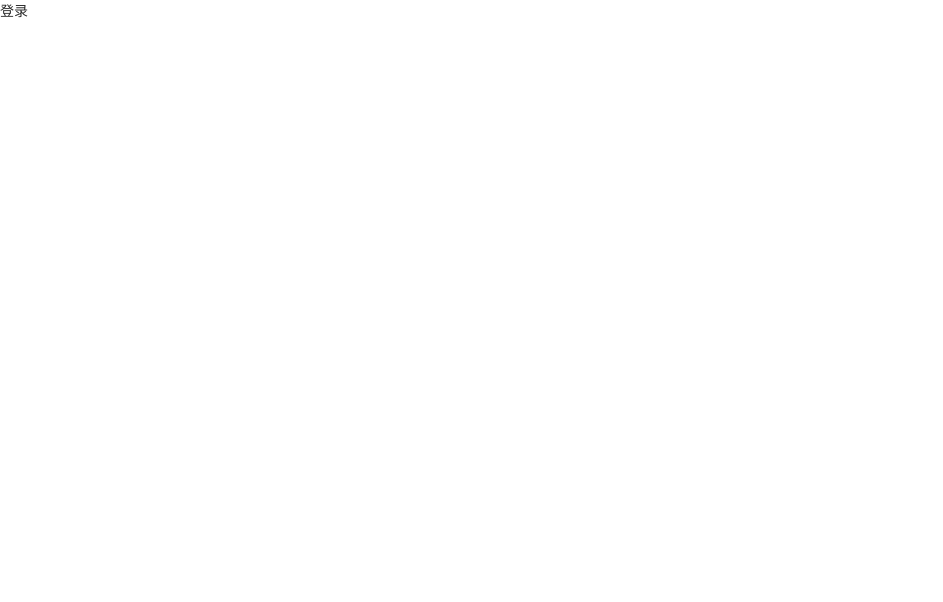
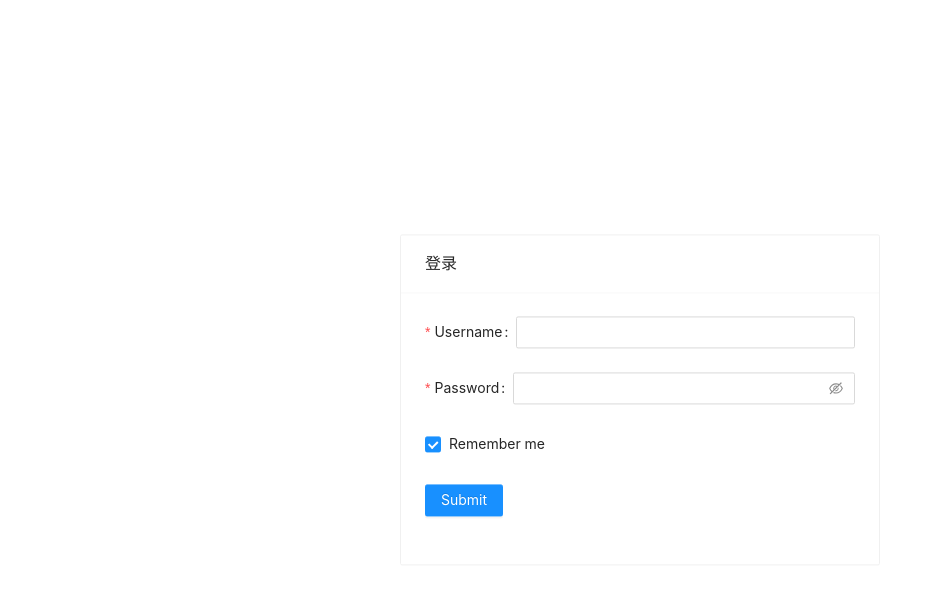
Before and after one commit to kscbxxLiuXP/CarNetWeb, a React app: page /#/login in a window 1280 px wide. Shown: the top 602 px of the page, without its empty margins (0-943 px from the left). Built offline with nearby package versions, Linux system fonts and the light colour scheme.

Commit message:
updateRequest

```diff
--- a/config/webpack.config.js
+++ b/config/webpack.config.js
@@ -18,7 +18,6 @@ const WorkboxWebpackPlugin = require('workbox-webpack-plugin');
 const WatchMissingNodeModulesPlugin = require('react-dev-utils/WatchMissingNodeModulesPlugin');
 const ModuleScopePlugin = require('react-dev-utils/ModuleScopePlugin');
 const getCSSModuleLocalIdent = require('react-dev-utils/getCSSModuleLocalIdent');
-const ESLintPlugin = require('eslint-webpack-plugin');
 const paths = require('./paths');
 const modules = require('./modules');
 const getClientEnvironment = require('./env');
@@ -709,25 +708,6 @@ module.exports = function (webpackEnv) {
           // The formatter is invoked directly in WebpackDevServerUtils during development
           formatter: isEnvProduction ? typescriptFormatter : undefined,
         }),
-      new ESLintPlugin({
-        // Plugin options
-        extensions: ['js', 'mjs', 'jsx', 'ts', 'tsx'],
-        formatter: require.resolve('react-dev-utils/eslintFormatter'),
-        eslintPath: require.resolve('eslint'),
-        context: paths.appSrc,
-        cache: true,
-        // ESLint class options
-        cwd: paths.appPath,
-        resolvePluginsRelativeTo: __dirname,
-        baseConfig: {
-          extends: [require.resolve('eslint-config-react-app/base')],
-          rules: {
-            ...(!hasJsxRuntime && {
-              'react/react-in-jsx-scope': 'error',
-            }),
-          },
-        },
-      }),
     ].filter(Boolean),
     // Some libraries import Node modules but don't use them in the browser.
     // Tell webpack to provide empty mocks for them so importing them works.
--- a/src/App.js
+++ b/src/App.js
@@ -1,18 +1,20 @@
 import './App.css';
 import React from "react";
 import 'antd/dist/antd.css'
-import {Switch, Route, Redirect} from "react-router-dom"
-import {homeRoutes} from "./routes";
+import { Switch, Route, Redirect } from "react-router-dom"
+import { homeRoutes } from "./routes";
 import MainContainer from "./components/MainContainer";
-
+import {isLogin}from './utils/auth'
 function App() {
 
-    return (
+    return isLogin()?    (
 
         //MainContainer是网页的顶层框架，包括顶部导航栏，侧边栏，正文内容。
         //在这里主要处理从上一层传过来的/home路径下的路由
         //比如说，/home/dashboard在路由文件中匹配的组件是Dashboard
         //网页的主框架不会变动，
+
+
         <MainContainer className="App">
             <Switch>
                 {/*从路由配置中匹配页面*/}
@@ -23,14 +25,15 @@ function App() {
                             {...route}
                             //显示在正文内容中的组件
                             render={routeProps => {
-                                return <route.component {...routeProps}/>
-                            }}/>
+                                return <route.component {...routeProps} />
+                            }} />
                     );
                 })}
-                <Redirect to="/404"/>
+                <Redirect to="/home/dashboard" form="/home" />
+                <Redirect to="/404" />
             </Switch>
         </MainContainer>
-    );
+    ):(<Redirect to="/login"/>);
 }
 
 export default App;
--- a/src/components/MainContainer/index.js
+++ b/src/components/MainContainer/index.js
@@ -1,24 +1,39 @@
+import { Dropdown, Layout, Menu } from 'antd';
 import React from "react";
-import {Layout, Menu, Breadcrumb} from 'antd';
-import {homeRoutes} from "../../routes";
-
-
-const {Header, Content, Sider} = Layout;
+import { withRouter } from "react-router-dom";
+import { homeRoutes } from "../../routes";
+import './mainContainer.css'
+const { Header, Content, Sider } = Layout;
 const routes = homeRoutes.filter(route => route.show);
 
 class MainContainer extends React.Component {
+
+    popMenu = (
+        <Menu>
+            <Menu.Item key="notice">通知中心        </Menu.Item>
+            <Menu.Item key="setting">设置</Menu.Item>
+            <Menu.Item key="logOut">退出</Menu.Item>
+        </Menu>
+    );
+
     render() {
         return (
             <Layout>
                 <Header className="header"
-                        style={{
-                            backgroundColor: "#4f9ec7",
-                            fontSize: 20,
-                            color: "#fff",
-                        }}>
+                    style={{
+                        backgroundColor: "#4f9ec7",
+                        fontSize: 20,
+                        color: "#fff",
+                    }}>
                     <div className="logo">
                         基于Golang的工业车联网系统
                     </div>
+                    <Dropdown overlay={this.popMenu}>
+                        <div >
+                            <span>超级管理员</span>
+
+                        </div>
+                    </Dropdown>
                 </Header>
                 <Layout>
                     <Sider width={200} className="site-layout-background">
@@ -26,27 +41,28 @@ class MainContainer extends React.Component {
                             mode="inline"
                             defaultSelectedKeys={['1']}
                             defaultOpenKeys={['sub1']}
-                            style={{height: '100%', borderRight: 0}}
+                            style={{ height: '100%', borderRight: 0 }}
                         >
                             {routes.map(route => {
-                                return (<Menu.Item key={route.path}>
+                                return (<Menu.Item key={route.path} onClick={p => this.props.history.push(p.key)}>
                                     {route.title}
                                 </Menu.Item>);
                             })}
                         </Menu>
                     </Sider>
-                    <Layout style={{padding: '0 24px 24px'}}>
-                        <Breadcrumb style={{margin: '16px 0'}}>
+                    <Layout style={{ padding: '16px' }}>
+                        {/* <Breadcrumb style={{ margin: '16px 0' }}>
                             <Breadcrumb.Item>Home</Breadcrumb.Item>
                             <Breadcrumb.Item>List</Breadcrumb.Item>
                             <Breadcrumb.Item>App</Breadcrumb.Item>
-                        </Breadcrumb>
+                        </Breadcrumb> */}
                         <Content
                             className="site-layout-background"
                             style={{
                                 padding: 24,
                                 margin: 0,
                                 minHeight: 280,
+                                background: "#fff"
                             }}
                         >
                             {this.props.children}
@@ -58,4 +74,4 @@ class MainContainer extends React.Component {
     }
 }
 
-export default MainContainer
+export default withRouter(MainContainer);
--- /dev/null
+++ b/src/components/MainContainer/mainContainer.css
@@ -0,0 +1,4 @@
+.header{
+    display: flex;
+    justify-content: space-between;
+}
--- a/src/index.js
+++ b/src/index.js
@@ -22,6 +22,7 @@ ReactDOM.render(
                 })}
 
                 {/*如果找不到上面的路由，则重定向到404页面*/}
+                <Redirect to="/home" from="/" />
                 <Redirect to="/404"/>
 
             </Switch>
--- a/src/pages/Car/index.js
+++ b/src/pages/Car/index.js
@@ -4,7 +4,7 @@ class Car extends React.Component {
     render() {
         return (
             <div>
-                车辆
+                车辆12
             </div>
         );
     }
--- a/src/pages/Login/index.js
+++ b/src/pages/Login/index.js
@@ -1,12 +1,54 @@
-import  React from "react";
+import React from "react";
 
-class Login extends React.Component{
+import { Form, Input, Button, Checkbox, Card } from 'antd';
+import "./login.css"
+
+const onFinish = values => {
+    console.log('Success:', values);
+};
+
+const onFinishFailed = errorInfo => {
+    console.log('Failed:', errorInfo);
+};
+
+class Login extends React.Component {
     render() {
         return (
-            <div>
+            <Card title="登录" className="login-form">
+                <Form
 
-                登录
-            </div>
+                    name="basic"
+                    initialValues={{ remember: true }}
+                    onFinish={onFinish}
+                    onFinishFailed={onFinishFailed}
+                >
+                    <Form.Item
+                        label="Username"
+                        name="username"
+                        rules={[{ required: true, message: 'Please input your username!' }]}
+                    >
+                        <Input />
+                    </Form.Item>
+
+                    <Form.Item
+                        label="Password"
+                        name="password"
+                        rules={[{ required: true, message: 'Please input your password!' }]}
+                    >
+                        <Input.Password />
+                    </Form.Item>
+
+                    <Form.Item name="remember" valuePropName="checked">
+                        <Checkbox>Remember me</Checkbox>
+                    </Form.Item>
+
+                    <Form.Item >
+                        <Button type="primary" htmlType="submit">
+                            Submit
+              </Button>
+                    </Form.Item>
+                </Form>
+            </Card>
         );
     }
 }
--- /dev/null
+++ b/src/pages/Login/login.css
@@ -0,0 +1,7 @@
+.login-form{
+    width: 480px;
+    position: relative;
+    left: 50%;
+    top: 50%;
+    transform: translate3d(-50%,-50%,0);
+}
--- /dev/null
+++ b/src/utils/auth.js
@@ -0,0 +1,16 @@
+//存储用户的授权信息
+
+export function getToken() {
+    return localStorage.getItem('token');
+}
+
+export function setToken(token) {
+    localStorage.setItem("token", token);
+}
+
+export function isLogin() {
+    if (localStorage.getItem("token")) {
+        return true;
+    }
+    return false;
+}
```
Also changed, not shown: package.json (+1 -13 lines), src/utils/request.js (added, +73 -0 lines), 1 other file (tests, documents, lock files or other folders).
